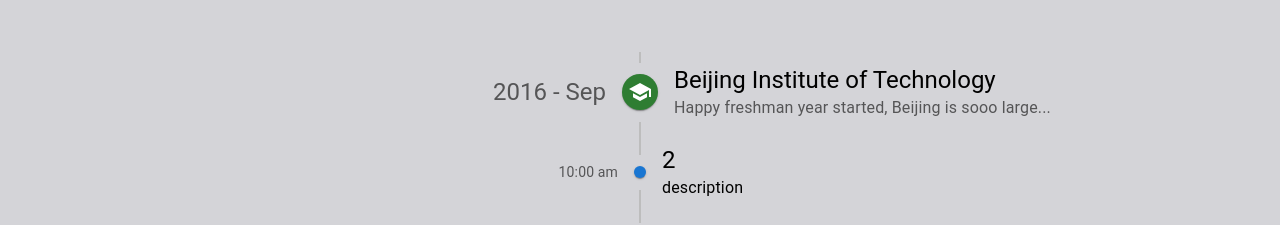
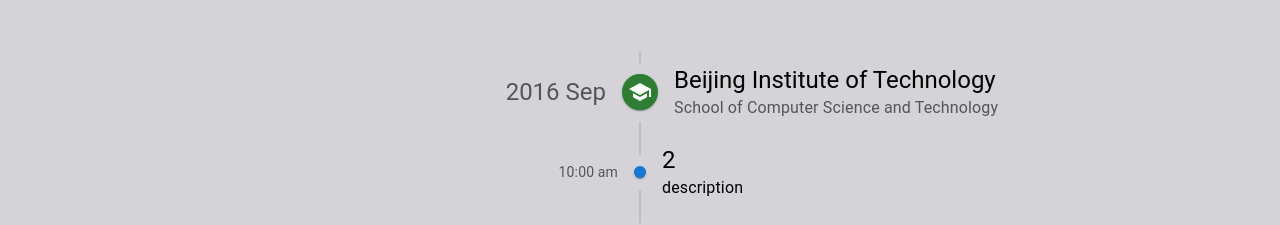
Before and after one commit to EthanGuo666/EthanGuo666.github.io, a React (Vite) app in the folder ethan_personal_page/: page / in a window 1280 px wide. Shown: the part 902-1127 px from the top of the page. Built offline with nearby package versions, Linux system fonts and the light colour scheme.

Commit message:
fix: change to serious language

```diff
--- a/ethan_personal_page/src/components/EducationPage.jsx
+++ b/ethan_personal_page/src/components/EducationPage.jsx
@@ -38,7 +38,7 @@
               variant='h5'
               color='text.secondary'
             >
-              2016 - Sep
+              2016 Sep
             </TimelineOppositeContent>
             <TimelineSeparator>
               <TimelineConnector />
@@ -55,7 +55,7 @@
               </Typography>
               <span>
                 <Typography color='text.secondary'>
-                  Happy freshman year started, Beijing is sooo large...
+                  School of Computer Science and Technology
                 </Typography>
               </span>
             </TimelineContent>
```
